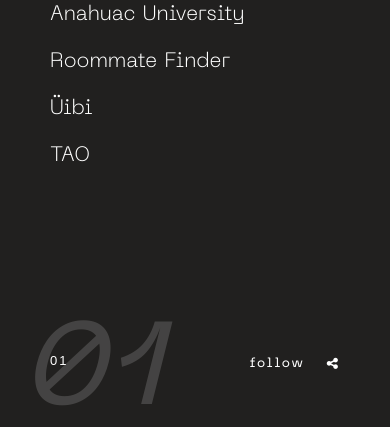
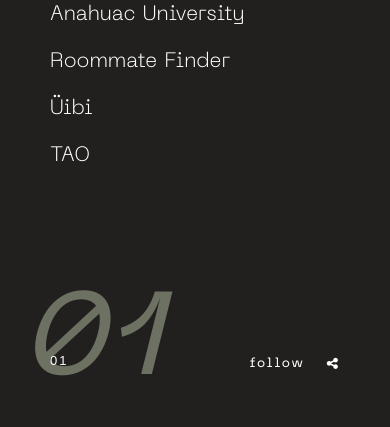
Before and after one commit to gjkillsppl/amin-new-portfolio, a PHP site: page / in a window 390 px wide. Shown: the part 417-844 px from the top of the page. Run offline with PHP 8.4, Linux system fonts and the light colour scheme.

Commit message:
Update style.css

```diff
--- a/css/style.css
+++ b/css/style.css
@@ -1159,12 +1159,12 @@
 
 .case-study-images li .hero-number-back {
   position: absolute;
-  bottom: -20px;
+  bottom: 0px;
   left: 10px;
   display: block;
   list-style: none;
   opacity: 0;
-  font-size: 14vw;
+  font-size: 12vw;
   font-style: italic;
   line-height: 1;
   color: #deebc8;
@@ -3385,9 +3385,7 @@
     vertical-align: top;
     padding-bottom: 5px;
   }
-  .case-study-images li .hero-number-back {
-    color: rgb(222, 235, 200, 0.6);
-  }
+
   .section-title-wrap h1 {
     font-size: 4rem;
   }
@@ -3497,7 +3495,6 @@
     bottom: 55px;
   }
   .case-study-images li .hero-number-back {
-    color: rgba(255, 255, 255, 0.4);
     font-size: 20vw;
     left: 20px;
     bottom: 0;
@@ -3526,7 +3523,7 @@
   .case-study-images li .hero-number-back {
     font-size: 30vw;
     left: 20px;
-    bottom: 20;
+    bottom:30px;
   }
   .portfolio-box {
     width: 100%;
```
